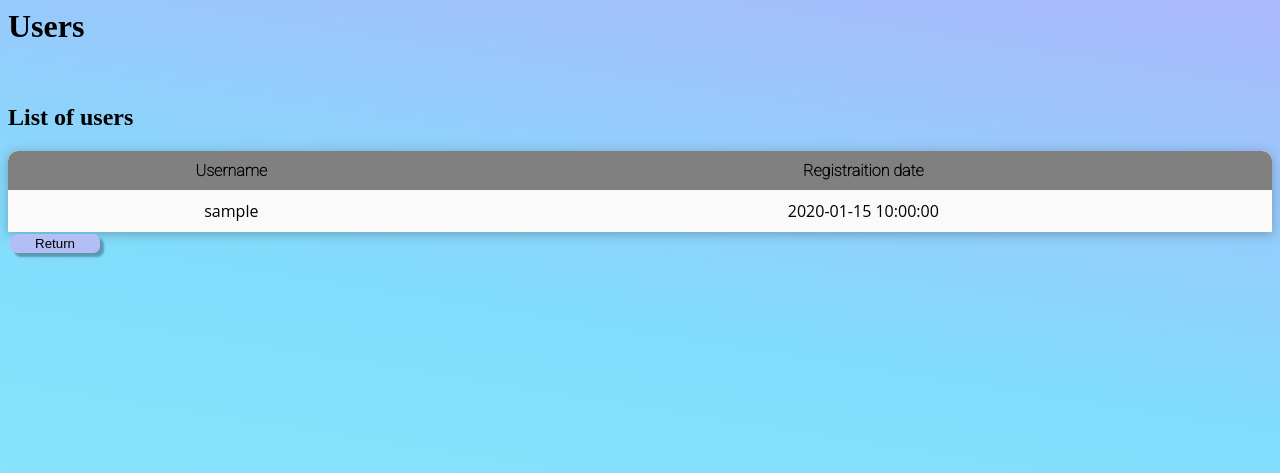
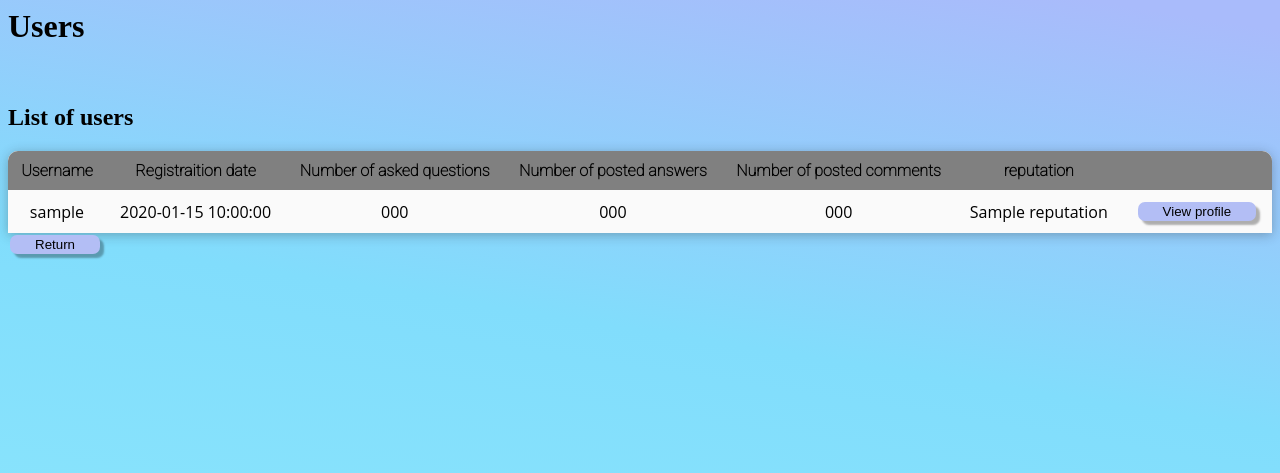
Before and after one commit to Niram11/Ask_mate_kopia, a Flask app: page /users in a window 1280 px wide. Shown: the top 473 px of the page. Run offline with Flask 2, Linux system fonts and the light colour scheme; a database or web service that is not in the repository returns one stand-in record (values such as "Sample title"); some libraries are stand-ins or nearby versions.

Commit message:
dodanie strony users, tags, systemu reputacji, przyjmowania odpowiedzi, strony uzytkownika

```diff
--- a/data_manager/data_const.py
+++ b/data_manager/data_const.py
@@ -15,4 +15,5 @@ ANSWER_QUESTION_ID = 3
 QUESTIONS_HEADERS = ['Question ID', 'Submision time','username' ,'View number', 'Vote number', 'Title', 'Message', 'Image']
 ANSWER_HEADERS = ['Answer ID', 'Submision time','username', 'Vote number', 'Answer', 'Image']
 COMMENT_HEADERS = ['Comment ID', 'Submision time', 'username', 'Comment', 'Edited times']
-USERS_HEADERS = ['Username', 'Registraition date']
+USERS_HEADERS = ['Username', 'Registraition date', 'Number of asked questions', 'Number of posted answers', 'Number of posted comments', 'reputation']
+TAGS_LIST_HEADERS = ['Tag ID', 'Name', 'Used times']
--- a/data_manager/sql_manager.py
+++ b/data_manager/sql_manager.py
@@ -34,12 +34,15 @@ def add_question(question):
     return id
 
 def generate_new_id(table):
-    commend = (f"SELECT MAX(id) from {table}")
-    data = get_data_from_sql(commend)
-    return int(data[0]['max']) + 1
+    try:
+        commend = (f"SELECT MAX(id) from {table}")
+        data = get_data_from_sql(commend)
+        return int(data[0]['max']) + 1
+    except:
+        return 1
 
 def get_answers_for_question(question_id):
-    commend = (f"""SELECT id, submision_time, vote_number, message, image, username from answers
+    commend = (f"""SELECT id, submision_time, vote_number, message, image, username, accept_status from answers
 	WHERE question_id = {question_id}""")
     return get_data_from_sql(commend)
 
@@ -84,6 +87,7 @@ def vote_up_question(question_id):
     SET vote_number = {data[0]['vote_number'] + 1}
     WHERE id = {question_id}""")
     insert_data_to_sql(commend2)
+    increase_reputation(data[0]['username'], 5)
 
 def vote_down_question(question_id):
     commend1 = (f"SELECT * from questions WHERE id = {question_id};")
@@ -93,6 +97,7 @@ def vote_down_question(question_id):
         WHERE id = {question_id}""")
     if data[0]['vote_number'] != 0:
         insert_data_to_sql(commend2)
+        decrease_reputation(data[0]['username'], 2)
 
 def vote_up_answer(answer_id):
     commend1 = (f"SELECT * from answers WHERE id = {answer_id};")
@@ -101,6 +106,7 @@ def vote_up_answer(answer_id):
     SET vote_number = {data[0]['vote_number'] + 1}
     WHERE id = {answer_id}""")
     insert_data_to_sql(commend2)
+    increase_reputation(data[0]['username'], 10)
     return data[0]['question_id']
 
 def vote_down_answer(answer_id):
@@ -111,6 +117,7 @@ def vote_down_answer(answer_id):
         WHERE id = {answer_id}""")
     if data[0]['vote_number'] != 0:
         insert_data_to_sql(commend2)
+        decrease_reputation(data[0]['username'], 2)
     return data[0]['question_id']
 
 def raise_views(question_id):
@@ -238,7 +245,7 @@ def register(registration_data):
         return
     timestamp = support_functions.get_timestamp()
     password = support_functions.secure_password(registration_data['password'])
-    command = (f"INSERT into users values( '{registration_data['username']}', '{password}', '{timestamp}');")
+    command = (f"INSERT into users values( '{registration_data['username']}', '{password}', '{timestamp}', 0);")
     insert_data_to_sql(command)
 
 def check_for_existing_user(username):
@@ -257,5 +264,127 @@ def check_password(username):
     return password[0]['password']
 
 def get_users():
-    command = ("SELECT username, registration_date from users")
+    command = ("""SELECT
+    users.username,
+    users.registration_date,
+    users.reputation,
+    COALESCE(questions.questions_table, 0) AS number_of_questions,
+    COALESCE(answers.answers_table, 0) AS number_of_answers,
+    COALESCE(comments.comments_table, 0) AS number_of_comments
+FROM users
+LEFT JOIN (
+    SELECT
+        username,
+        COUNT(*) AS questions_table
+    FROM questions
+    GROUP BY username
+) questions ON users.username = questions.username
+LEFT JOIN (
+    SELECT
+        username,
+        COUNT(*) AS answers_table
+    FROM answers
+    GROUP BY username
+) answers ON users.username = answers.username
+LEFT JOIN (
+    SELECT
+        username,
+        COUNT(*) AS comments_table
+    FROM comments
+    GROUP BY username
+) comments ON users.username = comments.username;""")
     return get_data_from_sql(command)
+
+def get_specific_user_data(username):
+    command = (f"""SELECT
+    users.username,
+    users.registration_date,
+    users.reputation,
+    COALESCE(questions.questions_table, 0) AS number_of_questions,
+    COALESCE(answers.answers_table, 0) AS number_of_answers,
+    COALESCE(comments.comments_table, 0) AS number_of_comments
+FROM users
+LEFT JOIN (
+    SELECT
+        username,
+        COUNT(*) AS questions_table
+    FROM questions
+    GROUP BY username
+) questions ON users.username = questions.username
+LEFT JOIN (
+    SELECT
+        username,
+        COUNT(*) AS answers_table
+    FROM answers
+    GROUP BY username
+) answers ON users.username = answers.username
+LEFT JOIN (
+    SELECT
+        username,
+        COUNT(*) AS comments_table
+    FROM comments
+    GROUP BY username
+) comments ON users.username = comments.username
+WHERE users.username = '{username}';""")
+    return get_data_from_sql(command)
+
+def get_user_questions(username):
+    commend = (f"""SELECT * from questions
+                WHERE username = '{username}'
+               ORDER BY submision_time DESC""")
+    return get_data_from_sql(commend)
+
+def get_user_answers(username):
+    commend = (f"""SELECT * from answers
+                WHERE username = '{username}'
+               ORDER BY submision_time DESC""")
+    return get_data_from_sql(commend)
+
+def get_user_comments(username):
+    commend = (f"""SELECT * from comments
+                WHERE username = '{username}'
+               ORDER BY submision_time DESC""")
+    return get_data_from_sql(commend)
+
+def accept_answer(answer_id):
+    command2 = (f"SELECT * from answers WHERE id = {answer_id}")
+    answer_data = get_data_from_sql(command2)
+    command = (f"""UPDATE answers
+    SET accept_status = 'accepted'
+    WHERE id = {answer_id};""")
+    insert_data_to_sql(command)
+    increase_reputation(answer_data[0]['username'], 15)
+    return answer_data[0]['question_id']
+
+def unaccept_answer(answer_id):
+    command2 = (f"SELECT * from answers WHERE id = {answer_id}")
+    answer_data = get_data_from_sql(command2)
+    command = (f"""UPDATE answers
+    SET accept_status = NULL
+    WHERE id = {answer_id};""")
+    insert_data_to_sql(command)
+    decrease_reputation(answer_data[0]['username'], 15)
+    return answer_data[0]['question_id']
+
+def increase_reputation(username, reputation):
+    commend1 = (f"SELECT * from users WHERE username = '{username}';")
+    data = get_data_from_sql(commend1)
+    commend2 =(f"""UPDATE users
+    SET reputation = {data[0]['reputation'] + reputation}
+    WHERE username = '{username}'""")
+    insert_data_to_sql(commend2)
+
+def decrease_reputation(username, reputation):
+    commend1 = (f"SELECT * from users WHERE username = '{username}';")
+    data = get_data_from_sql(commend1)
+    commend2 =(f"""UPDATE users
+    SET reputation = {data[0]['reputation'] - reputation}
+    WHERE username = '{username}'""")
+    insert_data_to_sql(commend2)
+
+def list_of_tags():
+    commend = (f"""SELECT tags.id, tags.name, COUNT(question_tags.tag_id) AS used_times  from tags
+                LEFT JOIN question_tags ON tags.id = question_tags.tag_id
+                GROUP BY tags.id
+                ORDER BY tags.id""")
+    return get_data_from_sql(commend)
--- a/data_manager/support_functions.py
+++ b/data_manager/support_functions.py
@@ -35,3 +35,9 @@ def login(login_data):
     else:
         print('incorect')
         return False
+
+def get_user_entries(username):
+    questions = sql_manager.get_user_questions(username)
+    answers = sql_manager.get_user_answers(username)
+    comments = sql_manager.get_user_comments(username)
+    return questions, answers, comments
--- a/server_sql.py
+++ b/server_sql.py
@@ -39,7 +39,6 @@ def question(id):
     answers = sql_manager.get_answers_for_question(id)
     comments = sql_manager.get_question_comments(id)
     tags = sql_manager.get_qustion_tags(id)
-    print(answers)
     return render_template('question.html', question = question, question_headers = data_const.QUESTIONS_HEADERS,
     answers = answers, answer_headers = data_const.ANSWER_HEADERS, comments = comments, comment_headers = data_const.COMMENT_HEADERS,
     tags = tags)
@@ -206,8 +205,35 @@ def logout():
 @app.route('/users')
 def users():
     users = sql_manager.get_users()
-    print(users)
     return render_template('users.html', users = users, headers = data_const.USERS_HEADERS)
+
+@app.route('/user/<username>')
+def user_page(username):
+    data = sql_manager.get_specific_user_data(username)
+    questions, answers, comments = support_functions.get_user_entries(username)
+    print(comments)
+    return render_template('user_page.html', username = username, data = data, question_headers = data_const.QUESTIONS_HEADERS,
+    answer_headers = data_const.ANSWER_HEADERS, comment_headers = data_const.COMMENT_HEADERS, questions = questions, answers = answers,
+    comments = comments)
+
+@app.route('/answer/<answer_id>/accept')
+def accept_answer(answer_id):
+    question_id = sql_manager.accept_answer(answer_id)
+    return redirect(url_for('question', id = question_id))
+
+@app.route('/answer/<answer_id>/unaccept')
+def unaccept_answer(answer_id):
+    question_id = sql_manager.unaccept_answer(answer_id)
+    return redirect(url_for('question', id = question_id))
+
+@app.route('/tags')
+def tags():
+    tags = sql_manager.list_of_tags()
+    return render_template('tags.html', headers = data_const.TAGS_LIST_HEADERS, tags = tags)
+
+@app.route('/bonus-questions')
+def bonus_questions():
+    return 'bonus questions'
 
 
 if __name__ == "__main__":
--- a/static/css/static.css
+++ b/static/css/static.css
@@ -55,3 +55,7 @@ background: linear-gradient(189deg, rgba(169,187,251,1) 3%, rgba(129,221,252,1)
       .text{
         font-family: Arial, Helvetica, sans-serif;
       }
+
+      .accepted{
+        background-color: gold;
+      }
--- a/templates/list.html
+++ b/templates/list.html
@@ -34,6 +34,7 @@
         {% for question in questions %}
         <td>{{question['id']}}</td>
         <td>{{question['submision_time']}}</td>
+        <td>{{question['username']}}</td>
         <td>{{question['view_number']}}</td>
         <td>{{question['vote_number']}}</td>
         <td>{{question['title']}}</td>
@@ -46,10 +47,9 @@
     <br>
     {% if session['username'] %}
     <button class="buttons"type="button" onclick="location.href='/add_question'">Add question</button>
+    {% endif %}
+    <button class="buttons"type="button" onclick="location.href='/tags'">View tags</button>
     <button class="buttons"type="button" onclick="location.href='/'">Back to main page</button>
-    {% else %}
-    <button class="buttons"type="button" onclick="location.href='/'">Back to main page</button>
-    {% endif %}
 
 </body>
 </html>
--- a/templates/users.html
+++ b/templates/users.html
@@ -13,12 +13,20 @@
             {% for header in headers %}
             <th>{{header}}</th>
             {% endfor %}
+            <th></th>
 
         </tr>
         <tr>
             {% for user in users %}
             <td>{{user['username']}}</td>
             <td>{{user['registration_date']}}</td>
+            <td>{{user['number_of_questions']}}</td>
+            <td>{{user['number_of_answers']}}</td>
+            <td>{{user['number_of_comments']}}</td>
+            <td>{{user['reputation']}}</td>
+            <td><button class="buttons"type="button" onclick="location.href='{{ url_for( 'user_page', username = user['username'] )}}'">View profile</button>
+
+            </td>
         </tr>
             {% endfor %}
     </table>
```
Also changed, not shown: templates/main_page.html (+5 -4 lines), templates/question.html (+12 -3 lines), templates/tags.html (added, +26 -0 lines), templates/user_page.html (added, +89 -0 lines).
